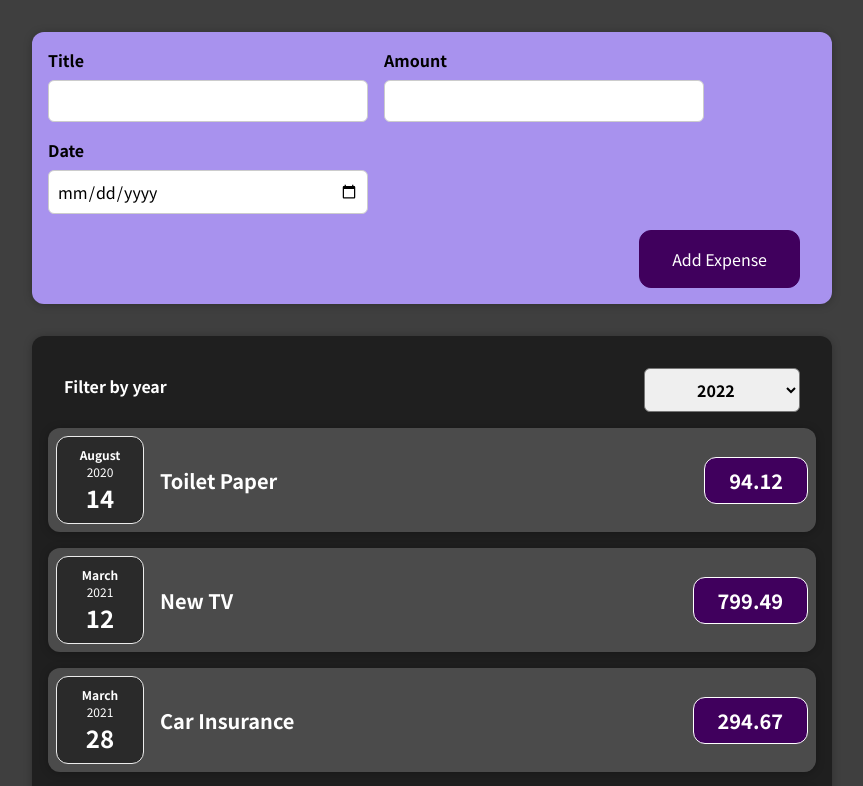
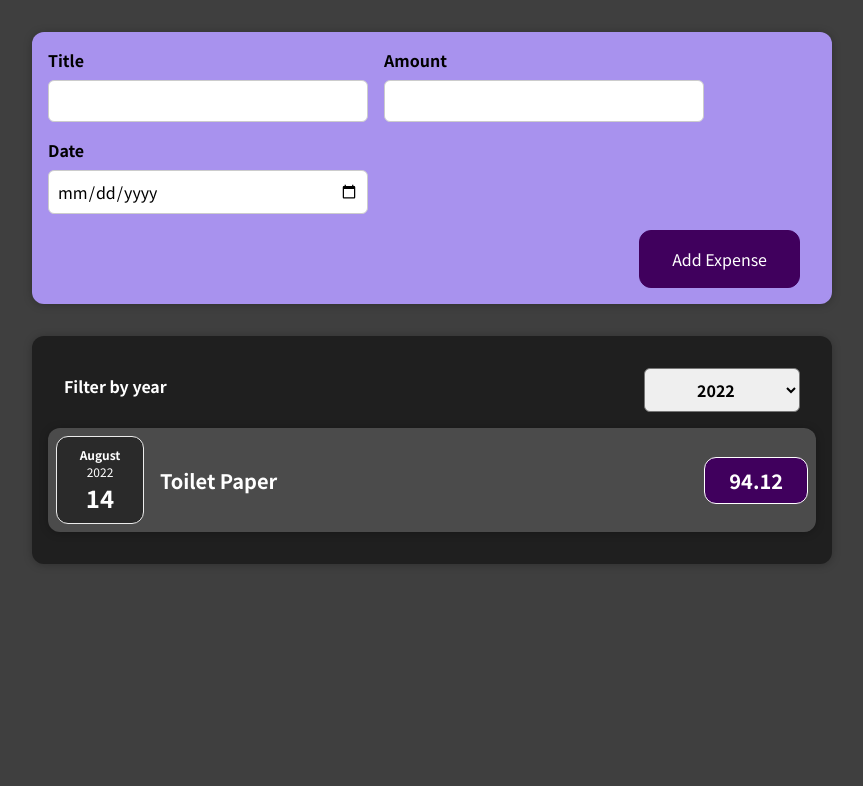
Before and after one commit to NonchalantGarage/expense-tracker-react, a React (Create React App) app: page / in a window 1280 px wide. Shown: the top 786 px of the page, without its empty margins (208-1071 px from the left). Built offline with nearby package versions, Linux system fonts and the light colour scheme.

Commit message:
added key to map function and added a filter method to filter for current year state

```diff
--- a/src/App.js
+++ b/src/App.js
@@ -5,12 +5,13 @@ import NewExpense from "./components/NewExpense/NewExpense";
 
 function App() {
 
+
   const dummyData = [
     {
       id: "e1",
       title: "Toilet Paper",
       amount: 94.12,
-      date: new Date(2020, 7, 14),
+      date: new Date(2022, 7, 14),
     },
     { id: "e2", title: "New TV", amount: 799.49, date: new Date(2021, 2, 12) },
     {
@@ -23,7 +24,7 @@ function App() {
       id: "e4",
       title: "New Desk (Wooden)",
       amount: 450,
-      date: new Date(2021, 5, 12),
+      date: new Date(2020, 5, 12),
     },
   ];
 
--- a/src/components/Expenses/ExpenseItem.js
+++ b/src/components/Expenses/ExpenseItem.js
@@ -1,4 +1,4 @@
-import React, {useState} from 'react'
+import React from 'react'
 
 import ExpenseDate from './ExpenseDate';
 import './ExpenseItem.css';
--- a/src/components/Expenses/Expenses.js
+++ b/src/components/Expenses/Expenses.js
@@ -5,21 +5,26 @@ import "./Expenses.css";
 import ExpenseFilter from "./ExpenseFilter";
 
 function Expenses(props) {
-  const [pickedYear, newPickedYear] = useState(new Date().getFullYear());
+  const [pickedYear, newPickedYear] = useState(new Date().getFullYear().toString());
 
   const pickedYearHandler = (selectedYear) => {
     newPickedYear(selectedYear);
     console.log(selectedYear);
   };
 
+  const filteredYearArray = props.items.filter((expense) => {
+    return expense.date.getFullYear().toString() === pickedYear;
+  });
+
   return (
     <Card className="expenses">
       <ExpenseFilter pickedYear={pickedYear} onPickYear={pickedYearHandler} />
-      {props.items.map((expense) => (
+      {filteredYearArray.map((expense) => (
         <ExpenseItem
           title={expense.title}
           amount={expense.amount}
           date={expense.date}
+          key={expense.id}
         />
       ))}
     </Card>
--- a/src/components/NewExpense/NewExpense.js
+++ b/src/components/NewExpense/NewExpense.js
@@ -9,6 +9,7 @@ const NewExpense = ({onAddExpense}) => {
       ...enteredExpenseData,
       id: uuidv4()
     };
+    console.log(expenseData)
     onAddExpense(expenseData)
   };
 
```
